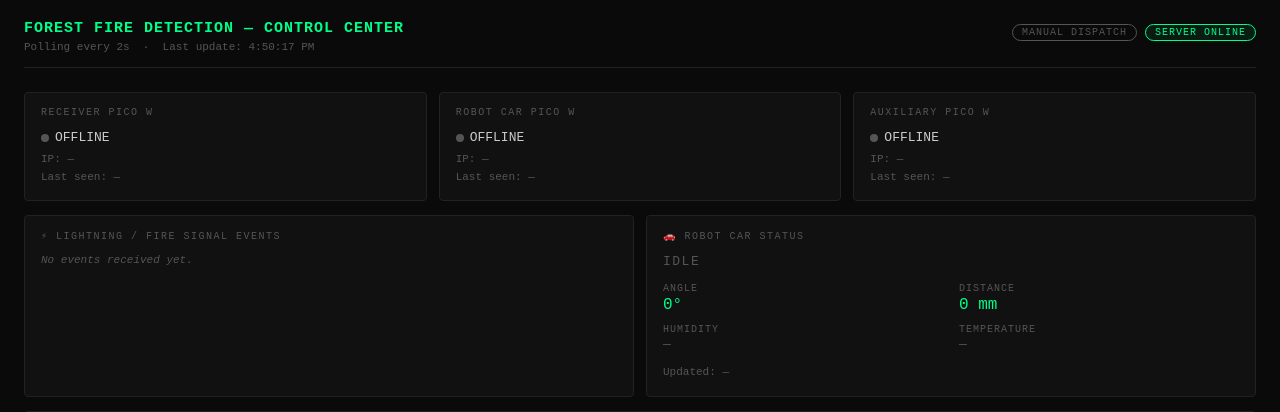
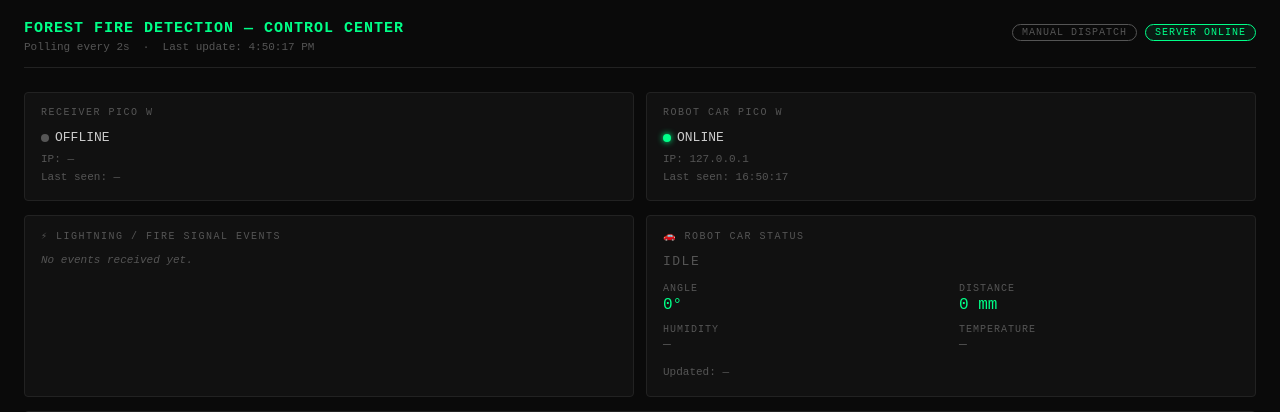
Before and after one commit to MrCheese2006/Praxis_III_Major_Design, a Flask app: page / in a window 1280 px wide. Shown: the top 412 px of the page. Run offline with Flask 3, Linux system fonts and the light colour scheme.

Commit message:
Changes to hardware code to prepare for internet connection

```diff
--- a/Server/app.py
+++ b/Server/app.py
@@ -1,6 +1,6 @@
 """
 Control Center Server — Unified Flask Backend
-Connects: Receiver Pico W, Robot Car Pico W, Auxiliary Pico W
+Connects: Receiver Pico W, Robot Car Pico W
 
 Run:      python app.py
 Dashboard: http://localhost:5000
@@ -20,7 +20,7 @@ app = Flask(__name__)
 # CONFIGURATION
 # ─────────────────────────────────────────────────────────────────
 FIRE_HUMIDITY_THRESHOLD = 30.0   # % RH — below this = fire risk
-DEVICE_TIMEOUT_SECONDS  = 15     # seconds of silence before device = offline
+DEVICE_TIMEOUT_SECONDS  = 30     # seconds of silence before device = offline
 MAX_LOG_ENTRIES         = 50
 MAX_LIGHTNING_EVENTS    = 20
 
@@ -38,12 +38,9 @@ DEFAULT_TARGET = {"angle_deg": 0.0, "distance_mm": 1000.0}
 # ─────────────────────────────────────────────────────────────────
 _lock = threading.Lock()
 
-# Registry of known Pico W devices.
-# "aux" is the third Pico W slot — purpose to be determined by team.
 devices = {
     "receiver": {"last_seen": None, "ip": None, "online": False},
     "car":      {"last_seen": None, "ip": None, "online": False},
-    "aux":      {"last_seen": None, "ip": None, "online": False},
 }
 
 lightning_events = []  # [{"timestamp", "signal", "rssi"}]
--- a/Server/templates/dashboard.html
+++ b/Server/templates/dashboard.html
@@ -233,7 +233,7 @@
 </div>
 
 <!-- ── Device cards ────────────────────────────────────────────── -->
-<div class="grid-3">
+<div class="grid-2">
   <div class="card">
     <div class="card-title">Receiver Pico W</div>
     <div class="device-status"><span id="recv-dot" class="dot offline"></span><span id="recv-status">OFFLINE</span></div>
@@ -248,14 +248,6 @@
     <div class="device-meta">
       <div id="car-ip">IP: &mdash;</div>
       <div id="car-seen">Last seen: &mdash;</div>
-    </div>
-  </div>
-  <div class="card">
-    <div class="card-title">Auxiliary Pico W</div>
-    <div class="device-status"><span id="aux-dot" class="dot offline"></span><span id="aux-status">OFFLINE</span></div>
-    <div class="device-meta">
-      <div id="aux-ip">IP: &mdash;</div>
-      <div id="aux-seen">Last seen: &mdash;</div>
     </div>
   </div>
 </div>
@@ -423,7 +415,7 @@ async function poll() {
 }
 
 function updateDevices(devs) {
-  const map = { receiver: 'recv', car: 'car', aux: 'aux' };
+  const map = { receiver: 'recv', car: 'car' };
   for (const [id, pfx] of Object.entries(map)) {
     const dev = devs[id];
     if (!dev) continue;
```
